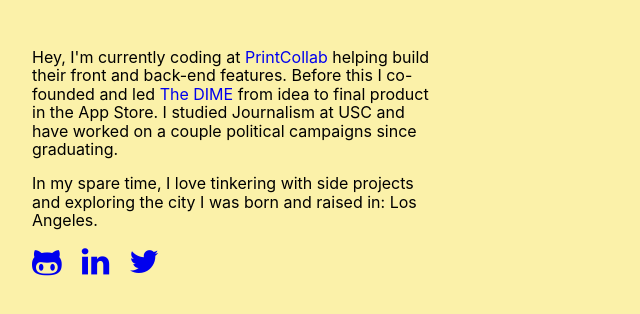
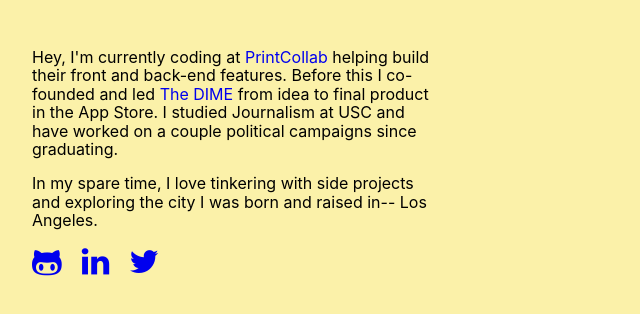
Before and after one commit to HollaAtIce/mio, a website: page public/index.html in a window 1280 px wide. Shown: the full height of the page, 0-640 px from the left. Drawn offline with nearby package versions, Linux system fonts and the light colour scheme; files that its build step writes are made by us from their sources; files whose address does not match are found by name.

Commit message:
committing again and to heroku this time

```diff
--- a/public/index.html
+++ b/public/index.html
@@ -15,7 +15,7 @@
                 build their front and back-end features. Before this I co-founded and led <a class="link" href="https://www.youtube.com/watch?v=y0R6bCrrqRM">The DIME</a>
                 from idea to final product in the App Store. I studied Journalism at USC and have worked on a couple political campaigns since graduating.</p>
 
-            <p> In my spare time, I love tinkering with side projects and exploring the city I was born and raised in: Los Angeles.</p>
+            <p> In my spare time, I love tinkering with side projects and exploring the city I was born and raised in-- Los Angeles.</p>
         </div>
         <div class="w-third">
 
```
